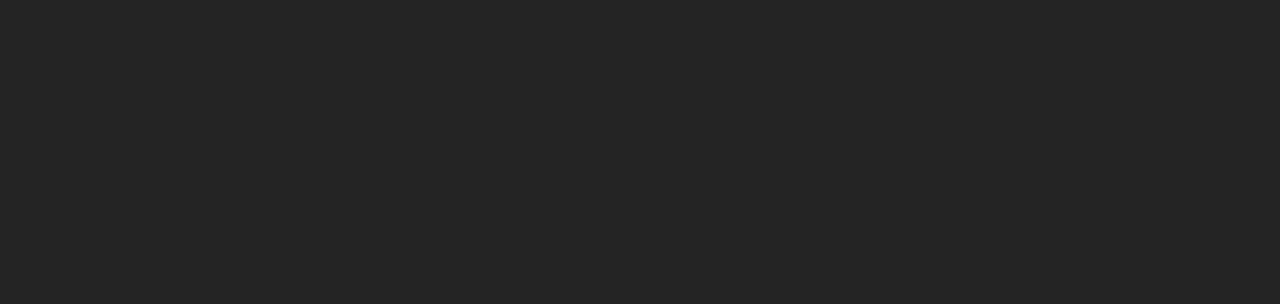
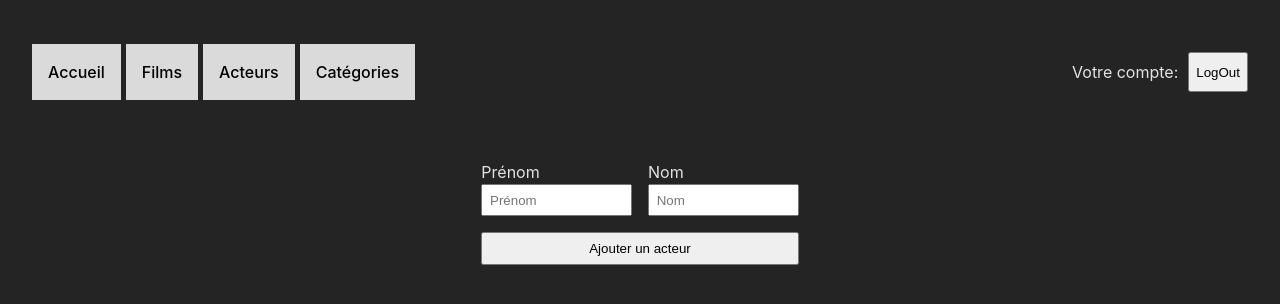
Before and after one commit to evanGRU/wra506td02, a Vue app: page /add/actor in a window 1280 px wide. Before the commit this address had no page. Shown: the top 304 px of the page. Built offline with nearby package versions, Linux system fonts and the light colour scheme.

Commit message:
add actors routes and pages

```diff
--- a/src/router.js
+++ b/src/router.js
@@ -8,6 +8,7 @@ import CategoryListPage from "./views/category/CategoryListPage.vue";
 import MovieDetailPage from "./views/movie/MovieDetailPage.vue";
 import ActorDetailPage from "./views/actor/ActorDetailPage.vue";
 import AddMovie from "./views/movie/AddMovie.vue";
+import AddActor from "./views/actor/AddActor.vue";
 
 const router = createRouter({
     history: createWebHistory(),
@@ -38,6 +39,11 @@ const router = createRouter({
             component: ActorListPage
         },
         {
+            path: '/add/actor',
+            name: 'addActor',
+            component: AddActor
+        },
+        {
             path: '/actor/:id',
             name: 'actorDetail',
             component: ActorDetailPage
--- /dev/null
+++ b/src/views/actor/ActorDetailPage.vue
@@ -0,0 +1,63 @@
+<script setup>
+import {useRoute} from "vue-router";
+import {onMounted, ref} from "vue";
+import axios from 'axios';
+import Header from "../../components/Header.vue";
+import {isUserAuthenticated} from "../../auth.js";
+import {axiosConfig} from "../../apiCalls.js";
+
+//get ID pass in path
+const route = useRoute();
+const id = route.params.id;
+
+const actorDetail = ref({
+  data: null,
+  errors: null
+});
+
+onMounted(async () => {
+  isUserAuthenticated();
+  actorDetail.value = await axios.get('https://127.0.0.1:8000/api/actors/'+id, axiosConfig);
+})
+
+</script>
+
+<template >
+  <Header></Header>
+  <div v-if="actorDetail.data">
+    <div>
+      <img src="" alt="">
+      <div>
+          <p>{{actorDetail.data.firstName}} {{actorDetail.data.lastName}}</p>
+          <p>{{actorDetail.data.Nationality.libelle}}</p>
+      </div>
+    </div>
+    <br>
+    <br>
+    <div class="d-flex-column">
+      <h3>Cet acteur joue dans ces films :</h3>
+      <div class="d-flex" style="gap: 0.5em">
+        <div class="d-flex-column actor-detail-movie-list" v-for="movie in actorDetail.data.movies">
+          <router-link :to="`/movie/${movie.id}`">
+            <h3>{{movie.title}}</h3>
+          </router-link>
+        </div>
+
+      </div>
+    </div>
+  </div>
+</template>
+
+<style scoped>
+.actor-detail-movie-list{
+  padding: 1em;
+  background: #535bf2;
+}
+.actor-detail-movie-list a{
+  color: #fff;
+}
+.actor-detail-movie-list a:hover{
+  color: #c5c5c5;
+}
+
+</style>
--- /dev/null
+++ b/src/views/actor/ActorListPage.vue
@@ -0,0 +1,59 @@
+<script setup>
+import {onMounted, ref} from "vue";
+import Header from "../../components/Header.vue";
+import {isUserAuthenticated} from "../../auth.js";
+import {axiosConfig, fetchData} from "../../apiCalls.js";
+
+const actorsObject = ref({
+  data: null,
+  errors: null
+});
+
+onMounted(async () => {
+  isUserAuthenticated();
+  actorsObject.value = await fetchData('https://127.0.0.1:8000/api/actors?page=1', axiosConfig);
+})
+
+const addActor = () => {
+  window.location.replace('/add/actor');
+}
+</script>
+
+<template>
+  <Header></Header>
+  <div class="d-flex header-list">
+    <h1>Liste de nos acteurs</h1>
+    <button v-on:click="addActor">Ajouter un acteur</button>
+  </div>
+  <div class="data-container d-flex f-wrap">
+    <div class="actor-card-container d-flex-center" v-for="actor in actorsObject.data">
+      <router-link :to="`/actor/${actor.id}`">
+        <p style="text-align: center">{{actor.firstName}} {{actor.lastName}}</p>
+      </router-link>
+
+    </div>
+
+
+  </div>
+
+</template>
+
+<style scoped>
+.header-list{
+  justify-content: space-between;
+  align-items: center;
+}
+.header-list button{
+  height: 3em;
+}
+.header-list button:hover{
+  cursor: pointer;
+}
+.actor-card-container{
+  background-color: #343434;
+  height: 3em;
+  width: auto;
+  max-width: 8em;
+  padding: 0.5em;
+}
+</style>
--- /dev/null
+++ b/src/views/actor/AddActor.vue
@@ -0,0 +1,95 @@
+<script>
+import Header from "../../components/Header.vue";
+import {postData} from "../../apiCalls.js";
+
+export default {
+  data: formData => ({
+    firstName: null,
+    lastName: null,
+  }),
+  components: {
+    Header
+  },
+  methods: {
+    handleSubmit() {
+      const actorToAdd = {
+        firstName: this.firstName,
+        lastName: this.lastName,
+      }
+      try {
+        postData('https://127.0.0.1:8000/api/actors', actorToAdd)
+        window.location.replace('/actor/list');
+      } catch (e) {
+        console.log(e)
+      }
+    }
+  }
+}
+</script>
+
+<template>
+  <Header></Header>
+  <div class="addPage">
+    <form
+        @submit.prevent="handleSubmit"
+        class="addForm"
+    >
+      <div class="d-flex" style="gap: 1em">
+        <div class="addField">
+          <label for="title">Prénom</label>
+          <input
+              type="text"
+              placeholder="Prénom"
+              v-model="firstName"
+              class="addInput"
+          >
+        </div>
+
+        <div class="addField">
+          <label for="description">Nom</label>
+          <input
+              type="text"
+              placeholder="Nom"
+              v-model="lastName"
+              class="addInput"
+          >
+        </div>
+      </div>
+      <button
+          type="submit"
+          class="addButton"
+      >
+        Ajouter un acteur
+      </button>
+    </form>
+  </div>
+</template>
+
+<style scoped>
+.addPage {
+  display: flex;
+  justify-content: center;
+}
+.addForm {
+  display: flex;
+  flex-direction: column;
+  justify-content: center;
+  align-items: center;
+  gap: 1em;
+}
+.addField {
+  display: flex;
+  flex-direction: column;
+}
+.addInput {
+  width: 10em;
+  padding: 0.5em;
+}
+.addButton {
+  width: 100%;
+  padding: 0.5em;
+}
+.addButton:hover {
+  cursor: pointer;
+}
+</style>
```
